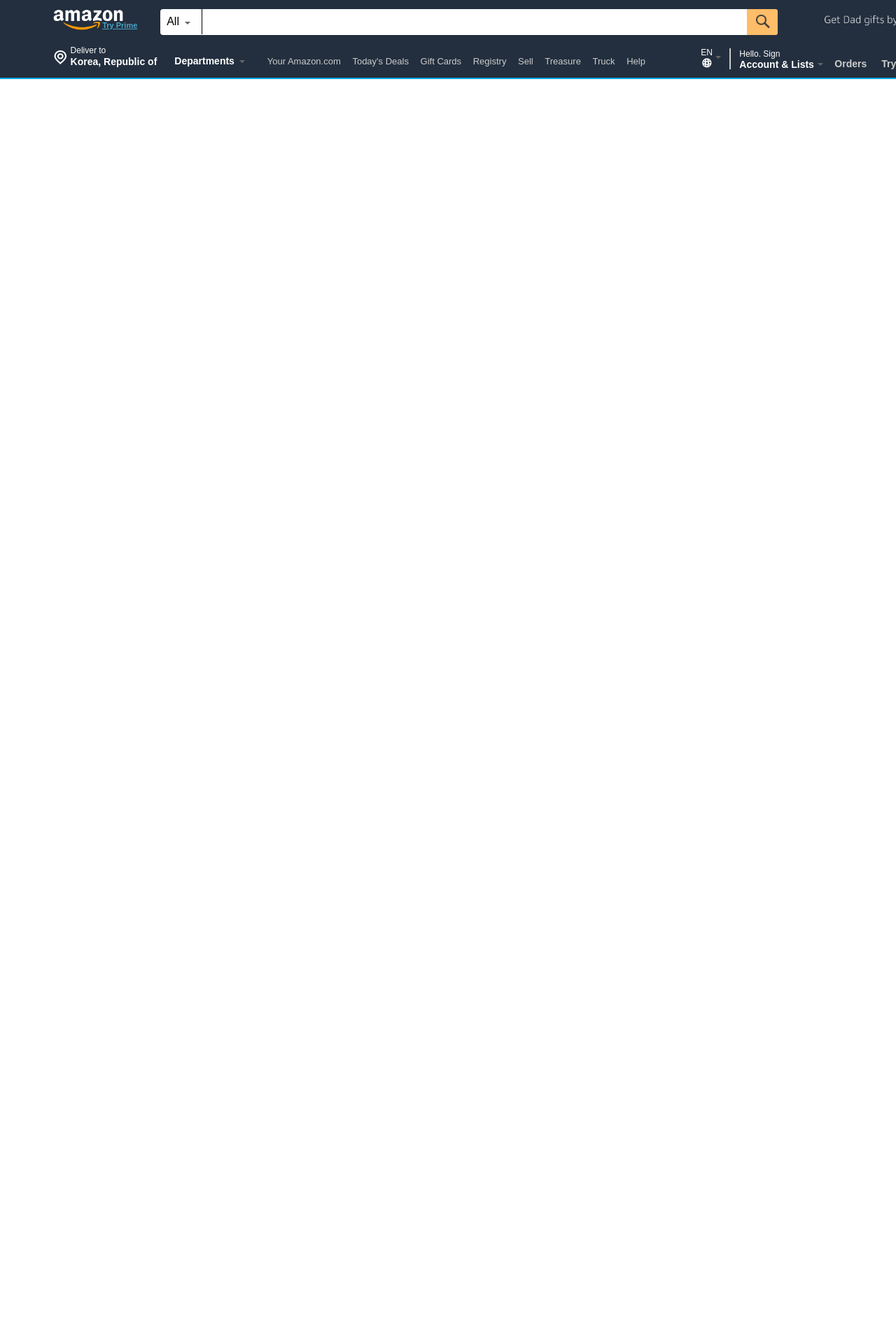
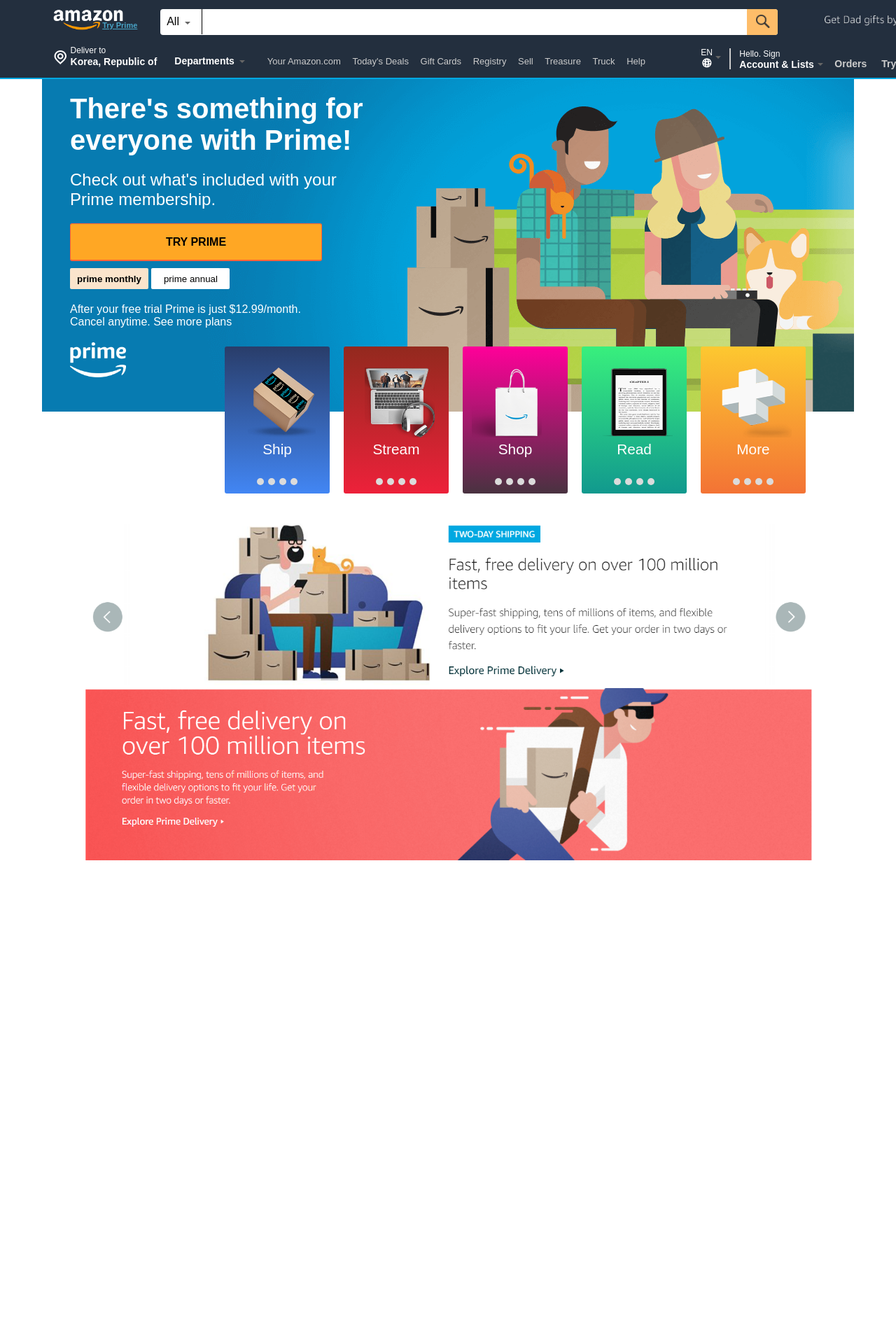
Before and after one commit to KaKaFE/KaKaFE.github.io, a Jekyll site: the page amazoncopy/index.html, which Jekyll copies as it is, in a window 1280 px wide. Shown: the top 1920 px of the page at 70% size. Built offline with Jekyll 4.4.1, drawn with Linux system fonts in a browser that asks for light colours.

Commit message:
detail page markup 구현
carousel 부분 마크업 구현및 fastdetail 마크업 까지 구현

```diff
--- /dev/null
+++ b/amazoncopy/CSS/detailpage.css
@@ -0,0 +1,172 @@
+.detailpage {
+	height: 8000px;
+}
+
+.prime-text-container {
+	background-image: url('../img/datail01png.png');
+	height: 475px;
+	color: #fff;
+}
+
+.prime-text>* {
+	margin-bottom: 20px;
+}
+
+.prime-text {
+	float: left;
+	margin: 20px 0 0px 40px;
+}
+
+.prime-detailcontainer {
+	margin: 0 60px 0 60px;
+	position: relative;
+}
+
+.prime-heading {
+	margin-bottom: 20px;
+	font-size: 2.5rem;
+}
+
+.prime-heading-sub {
+	font-size: 1.5rem;
+}
+
+/* prime-btn css */
+
+.primebtn {
+	display: block;
+	width: 360px;
+	height: 54px;
+	background: #ffa724;
+	border-radius: 3px;
+	border: 1px solid #ff6138;
+	border-width: 1px 1px 2px;
+	font-size: 1rem;
+	font-weight: 700;
+	margin-bottom: 10px;
+}
+
+.prime-btn>* {
+	cursor: pointer;
+}
+
+.btnlist {
+	width: 112px;
+	height: 30px;
+	border-radius: 2px;
+}
+
+.primebtn-month {
+	background-color: #fae4cc;
+	font-weight: 600;
+	border-color: #ff6138;
+}
+
+.primebtn-annual {
+	background-color: #fff;
+}
+
+.prime-logo {
+	width: 80px;
+	height: 50px;
+}
+
+.prime-carousel-container {
+	margin: 0 60px 0 60px;
+}
+
+.prime-carousel {
+	width: 850px;
+	height: 262px;
+	margin: 0 110px;
+	position: absolute;
+	top: 372px;
+	left: 141px;
+	color: #fff;
+	font-size: 1.3rem;
+}
+
+.prime-carousel>* {
+	float: left;
+	margin: 10px;
+}
+
+.prime-carousel img {
+	width: 100px;
+	height: 100px;
+}
+
+.carousel {
+	text-align: center;
+	width: 150px;
+	height: 210px;
+	padding: 30px;
+	border-radius: 3px;
+	cursor: pointer;
+}
+
+.carousel-btn {
+	text-align: center;
+}
+
+.carousel-btn-txt {
+	margin-bottom: 20px;
+}
+
+.carousel-btn .btn {
+	display: inline-block;
+	border-radius: 50%;
+	background-color: #DBDBDB;
+	width: 10px;
+	height: 10px;
+}
+
+.shipcard {
+	background: #373B44;
+	background: -webkit-linear-gradient(to top, #4286f4, #293d6a);
+	background: linear-gradient(to top, #4286f4, #293d6a);
+}
+
+.streamcard {
+	background: #ED213A;
+	background: -webkit-linear-gradient(to bottom, #93291E, #ED213A);
+	background: linear-gradient(to bottom, #93291E, #ED213A);
+}
+
+.shopcard {
+	background: #FF0099;
+	background: -webkit-linear-gradient(to top, #493240, #FF0099);
+	background: linear-gradient(to top, #493240, #FF0099);
+}
+
+.shopcardimg {
+	position: relative;
+	left: -17px;
+}
+
+.readcard {
+	background: #11998e;
+	background: -webkit-linear-gradient(to bottom, #38ef7d, #11998e);
+	background: linear-gradient(to bottom, #38ef7d, #11998e);
+}
+
+.morecard {
+	background: #FDC830;
+	background: -webkit-linear-gradient(to top, #F37335, #FDC830);
+	background: linear-gradient(to top, #F37335, #FDC830);
+}
+
+.carouselIntc {
+	margin-top: 160px;
+}
+
+.carouselimg {
+	width: 100%;
+}
+
+.fastdetail {
+	margin: 0 60px 0 60px;
+}
+.fastdetail > *{
+	width: 100%;
+}
--- a/amazoncopy/CSS/main.css
+++ b/amazoncopy/CSS/main.css
@@ -1,3 +1,7 @@
+@import './nav-plan.css';
+@import './nav.css';
+@import './detailpage.css';
+
 /* 기본 CSS */
 
 * {
--- /dev/null
+++ b/amazoncopy/CSS/nav-plan.css
@@ -0,0 +1,140 @@
+/* more plan page Style */
+
+.plan {
+	z-index: 1;
+	position: relative;
+	overflow: hidden;
+	height: 0px;
+	width: 100%;
+	background-color: #232f3e;
+	transition: height 1s;
+	border-bottom: 2px solid #00a8e1;
+}
+
+.plan-contents {
+	overflow: hidden;
+	height: 100%;
+	text-align: center;
+	margin: 0 auto;
+	min-width: 1400px;
+}
+
+.plan-contents-logo {
+	float: left;
+	margin-left: 100px;
+}
+
+.plan-contents-btn {
+	float: right;
+	margin-right: 100px;
+	width: 150px;
+	height: 100%;
+}
+
+.contents-btn {
+	width: 132px;
+	height: 44px;
+	margin: 10px;
+	background-color: #ffa724;
+	border-color: #ff6138;
+	border-style: solid;
+	border-width: 1px 1px 2px;
+	border-radius: 3px;
+	font-size: 16px;
+	color: #284d40;
+	font-weight: bold;
+}
+
+.plan-contents-txt {
+	cursor: pointer;
+	display: inline-block;
+	color: #fafafa;
+	font-weight: 300;
+	margin-top: 30px;
+	font-size: 18px;
+}
+
+.downarrow {
+	display: block;
+	width: 30px;
+	height: 18px;
+	margin: 0 auto;
+}
+
+.plan-contents-logo {
+	width: 90px;
+	height: 61px;
+}
+
+.primeblue {
+	height: 59px;
+	padding-top: 5px;
+}
+
+/* show more contents Style */
+
+.plan-more-contents {
+	width: 100%;
+	height: 0px;
+	overflow: hidden;
+	min-width: 1523px;
+	background-color: #fff;
+	transition: height 1s;
+}
+
+.more-contents-wrap {
+	position: relative;
+	text-align: center;
+	width: 80%;
+	margin: 0 auto;
+	height: 100%;
+}
+
+.more-contents-img {
+	width: 998px;
+	height: 630px;
+	margin: 20px auto;
+}
+
+.more-contents-closebtn, .more-contents-arrow {
+	position: relative;
+}
+
+.more-contents-closebtn {
+	top: 20px;
+	right: 68px;
+	float: right;
+	cursor: pointer;
+}
+
+.more-contents-arrow {
+	margin: 0 auto;
+	width: 20px;
+	height: 15px;
+	bottom: 45px;
+	cursor: pointer;
+}
+
+.more-contents-arrow-img {
+	width: 20px;
+	height: 15px;
+}
+
+/* 스크롤 이벤트 발생시 추가되는 class */
+
+.plan-scroll-bottom {
+	height: 70px;
+}
+
+.plan-scroll-middle {
+	position: fixed;
+	top: 0;
+}
+
+.plan-more-click {
+	height: 671px;
+}
+
+.plan-contents-downsize {
+	height: 0;
+}
--- a/amazoncopy/CSS/nav.css
+++ b/amazoncopy/CSS/nav.css
@@ -297,8 +297,3 @@
 .usertools-cart-contents {
 	margin-top: 7px;
 }
-
-.detailpage {
-	opacity: 0;
-	height: 8000px;
-}
--- a/amazoncopy/JS/nav.js
+++ b/amazoncopy/JS/nav.js
@@ -1,47 +1,58 @@
-class Nav_Elements {
-  constructor() {
-    this.planPage = document.querySelector(".planpage");
-    this.morePage = document.querySelector(".planpage-more-contents");
-    this.planPageCnt = document.querySelector(".planpage-contents");
-    this.moreCntBtn = document.querySelector(".more-contents-closebtn");
-    this.moreCntArrow = document.querySelector(".more-contents-arrow-img");
-    this.morePlanBtn = document.querySelector(".planpage-contents-txt");
-    this.navPosition = 112;
-    this.primBtnPosition = 465;
+class NavElements {
+  constructor(positionVal) {
+    this.plan = document.querySelector(".plan");
+    this.morePage = document.querySelector(".plan-more-contents");
+    this.planCnt = document.querySelector(".plan-contents");
+    this.navPosition = positionVal.navPosition;
+    this.primBtnPosition = positionVal.primBtnPosition;
   }
   removeClassList(el, className) {
     el.classList.remove(className);
   }
   removeClass() {
-    this.removeClassList(this.planPage, "planpage-more-click");
-    this.removeClassList(this.morePage, "planpage-more-click");
-    this.removeClassList(this.planPageCnt, "planpage-contents-downsize");
+    this.removeClassList(this.plan, classMap.click);
+    this.removeClassList(this.morePage, classMap.click);
+    this.removeClassList(this.planCnt, classMap.donwSize);
   }
   addMorePlanDownSizeEvent() {
-    this.moreCntBtn.addEventListener("click", this.removeClass.bind(this));
-    this.moreCntArrow.addEventListener("click", this.removeClass.bind(this));
+    const moreCntBtn = document.querySelector(".more-contents-closebtn");
+    const moreCntArrow = document.querySelector(".more-contents-arrow-img");
+    moreCntBtn.addEventListener("click", this.removeClass.bind(this));
+    moreCntArrow.addEventListener("click", this.removeClass.bind(this));
   }
   addScrollEvent() {
     window.addEventListener("scroll", this.scrollHandler.bind(this));
   }
   scrollHandler() {
-    const planClassList = this.planPage.classList;
-    if (pageYOffset > this.navPosition) planClassList.add("planpage-scroll-middle");
-    else planClassList.remove("planpage-scroll-middle");
-    if (pageYOffset > this.primBtnPosition) planClassList.add("planpage-scroll-bottom");
-    else planClassList.remove("planpage-scroll-bottom");
+    const planClassList = this.plan.classList;
+    if (pageYOffset > this.navPosition) planClassList.add(classMap.middleIntrc);
+    else planClassList.remove(classMap.middleIntrc);
+    if (pageYOffset > this.primBtnPosition)
+      planClassList.add(classMap.bottomIntrc);
+    else planClassList.remove(classMap.bottomIntrc);
   }
   addMoreClickEvent() {
-    this.morePlanBtn.addEventListener("click", this.addClass.bind(this));
+    const morePlanBtn = document.querySelector(".plan-contents-txt");
+    morePlanBtn.addEventListener("click", this.addClass.bind(this));
   }
   addClass() {
-    this.planPage.classList.add("planpage-more-click");
-    this.morePage.classList.add("planpage-more-click");
-    this.planPageCnt.classList.add("planpage-contents-downsize");
+    this.plan.classList.add(classMap.click);
+    this.morePage.classList.add(classMap.click);
+    this.planCnt.classList.add(classMap.donwSize);
+  }
+  interaction() {
+    this.addScrollEvent();
+    this.addMoreClickEvent();
+    this.addMorePlanDownSizeEvent();
   }
 }
 
-const NavElements = new Nav_Elements();
-NavElements.addScrollEvent();
-NavElements.addMoreClickEvent();
-NavElements.addMorePlanDownSizeEvent();
+const classMap = {
+  middleIntrc: "plan-scroll-middle",
+  bottomIntrc: "plan-scroll-bottom",
+  click: "plan-more-click",
+  donwSize: "plan-contents-downsize"
+};
+
+const navElement = new NavElements({navPosition : 112, primBtnPosition : 465});
+navElement.interaction();
--- a/amazoncopy/index.html
+++ b/amazoncopy/index.html
@@ -6,8 +6,6 @@
     <meta http-equiv="X-UA-Compatible" content="ie=edge" />
     <title>Amazon.com: Amazon Prime</title>
     <link rel="stylesheet" type="text/css" href="./CSS/main.css" />
-    <link rel="stylesheet" type="text/css" href="./CSS/nav.css" />
-    <link rel="stylesheet" type="text/css" href="./CSS/nav-planpage.css">
   </head>
   <body>
     <header class="navbar">
@@ -114,8 +112,8 @@
         </div>
       </div>
     </header>
-    <div class="planpage">
-      <div class="planpage-more-contents">
+    <div class="plan">
+      <div class="plan-more-contents">
         <div class="more-contents-wrap">
           <div class="more-contents-closebtn">CLOSE X</div>
           <img
@@ -132,91 +130,110 @@
           </div>
         </div>
       </div>
-      <div class="planpage-contents">
-        <div class="planpage-contents-logo">
+      <div class="plan-contents">
+        <div class="plan-contents-logo">
           <img
             src="./img/primeLogoBlue.png"
             alt="primeLogoBlue"
             class="primeblue"
           />
         </div>
-        <div class="planpage-contents-txt">
+        <div class="plan-contents-txt">
           See more plans
           <img src="./img/NavDownArrow.png" alt="DownArrow" class="downarrow" />
         </div>
-        <div class="planpage-contents-btn">
+        <div class="plan-contents-btn">
           <button class="contents-btn">TRY PRIME</button>
         </div>
       </div>
     </div>
     <div class="detailpage">
       <div class="prime-detailcontainer">
+        <div class="prime-text-container">
           <div class="prime-text">
-          <p>
-            There's something for everyone with Prime! Check out what's included
-            with your Prime membership.
+            <h1 class="prime-heading">
+              There's something for<br />
+              everyone with Prime!
+            </h1>
+            <p class="prime-heading-sub">
+              Check out what's included with your<br />
+              Prime membership.
             </p>
             <div class="prime-btn">
-            <button>TRY PRIME</button> <button>prime monthly</button>
-            <button>prime annual</button>
+              <button class="primebtn">TRY PRIME</button>
+              <button class="primebtn-month btnlist">prime monthly</button>
+              <button class="primebtn-annual btnlist">prime annual</button>
             </div>
             <p>
-            After your free trial Prime is just $12.99/month. Cancel anytime.
-            See more plans
+              After your free trial Prime is just $12.99/month. <br />
+              Cancel anytime. See more plans
             </p>
             <img
               src="./img/PrimeLogoWhite.png"
               alt="PrimeLogoWhite"
               class="prime-logo"
             />
-          <img src="./img/datail01png.png" alt="" class="prime-background" />
           </div>
-        <div class="datailcarousel">
-          <div class="carousel-shipcard">
+        </div>
+        <div class="prime-carousel-container">
+          <div class="prime-carousel">
+            <div class="carousel shipcard">
               <img src="./img/boximg.png" alt="" class="shipcardimg" />
               <div class="carousel-btn">
-              <span class="carousel-btn1">0</span>
-              <span class="carousel-btn2">0</span>
-              <span class="carousel-btn3">0</span>
-              <span class="carousel-btn4">0</span>
+                <div class="carousel-btn-txt">Ship</div>
+                <div class="btn"></div>
+                <div class="btn"></div>
+                <div class="btn"></div>
+                <div class="btn"></div>
               </div>
             </div>
-          <div class="carousel-streamcard">
+            <div class="carousel streamcard">
               <img src="./img/notebookimg.png" alt="" class="streamcardimg" />
               <div class="carousel-btn">
-              <span class="carousel-btn1">0</span>
-              <span class="carousel-btn2">0</span>
-              <span class="carousel-btn3">0</span>
-              <span class="carousel-btn4">0</span>
+                <div class="carousel-btn-txt">Stream</div>
+                <div class="btn"></div>
+                <div class="btn"></div>
+                <div class="btn"></div>
+                <div class="btn"></div>
               </div>
             </div>
-          <div class="carousel-shopcard">
+            <div class="carousel shopcard">
               <img src="./img/bagimg.png" alt="" class="shopcardimg" />
               <div class="carousel-btn">
-              <span class="carousel-btn1">0</span>
-              <span class="carousel-btn2">0</span>
-              <span class="carousel-btn3">0</span>
-              <span class="carousel-btn4">0</span>
+                <div class="carousel-btn-txt">Shop</div>
+                <div class="btn"></div>
+                <div class="btn"></div>
+                <div class="btn"></div>
+                <div class="btn"></div>
               </div>
             </div>
-          <div class="carousel-readcard">
+            <div class="carousel readcard">
               <img src="./img/tabletimg.png" alt="" class="readcardimg" />
               <div class="carousel-btn">
-              <span class="carousel-btn1">0</span>
-              <span class="carousel-btn2">0</span>
-              <span class="carousel-btn3">0</span>
-              <span class="carousel-btn4">0</span>
+                <div class="carousel-btn-txt">Read</div>
+                <div class="btn"></div>
+                <div class="btn"></div>
+                <div class="btn"></div>
+                <div class="btn"></div>
               </div>
             </div>
-          <div class="carousel-morecard">
+            <div class="carousel morecard">
               <img src="./img/sizagaimg.png" alt="" class="morecardimg" />
               <div class="carousel-btn">
-              <span class="carousel-btn1">0</span>
-              <span class="carousel-btn2">0</span>
-              <span class="carousel-btn3">0</span>
-              <span class="carousel-btn4">0</span>
+                <div class="carousel-btn-txt">More</div>
+                <div class="btn"></div>
+                <div class="btn"></div>
+                <div class="btn"></div>
+                <div class="btn"></div>
               </div>
             </div>
+          </div>
+          <div class="carouselIntc">
+            <img src="./img/carousel.png" alt="" class="carouselimg"/>
+          </div>
+        </div>
+        <div class="fastdetail">
+          <img src="./img/fast.PNG" alt="" />
         </div>
       </div>
     </div>
```
Also changed, not shown: amazoncopy/img/carousel.png (added), amazoncopy/img/fast.PNG (added). Lines whose indentation alone changed are shown as unchanged.
